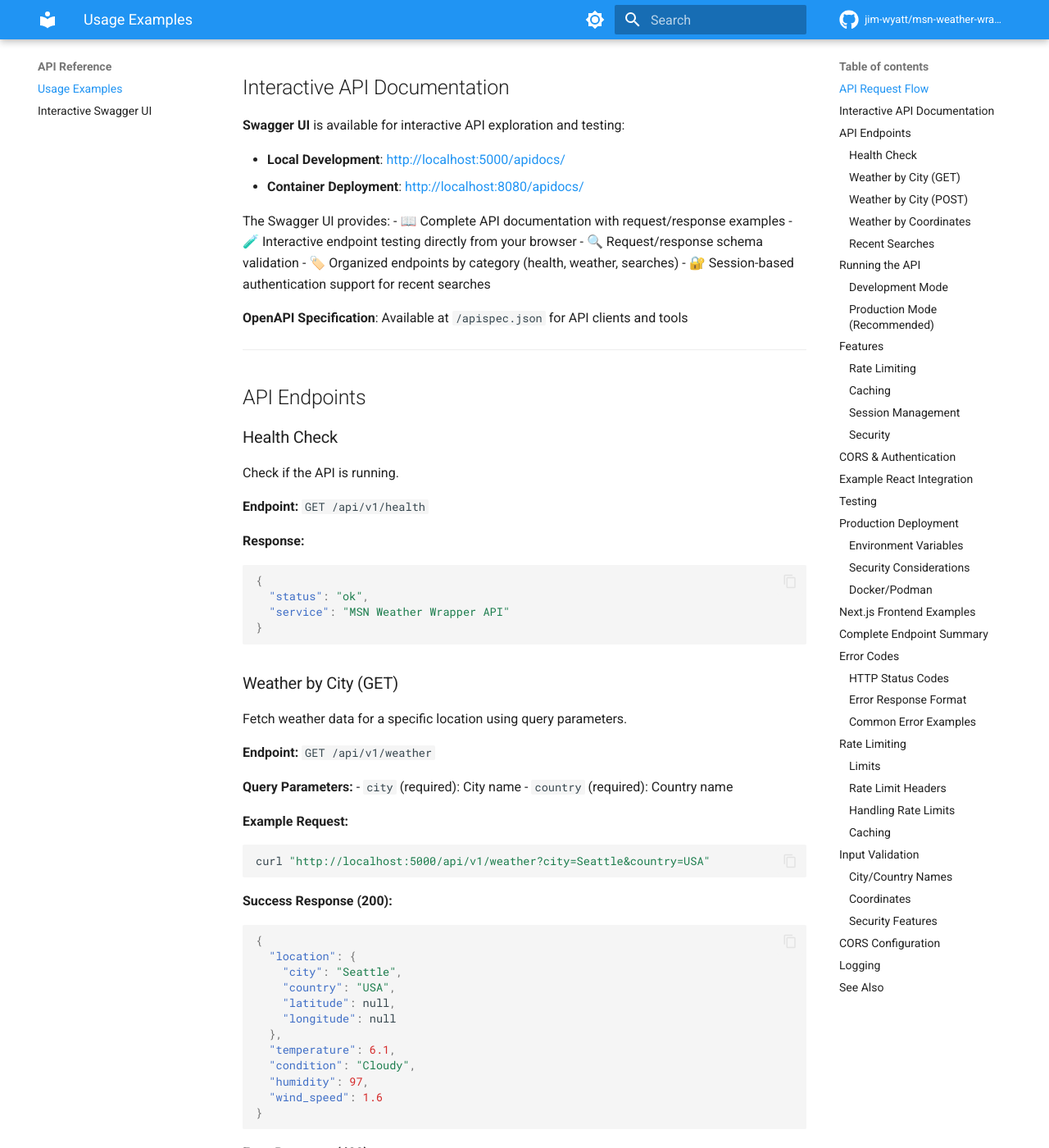
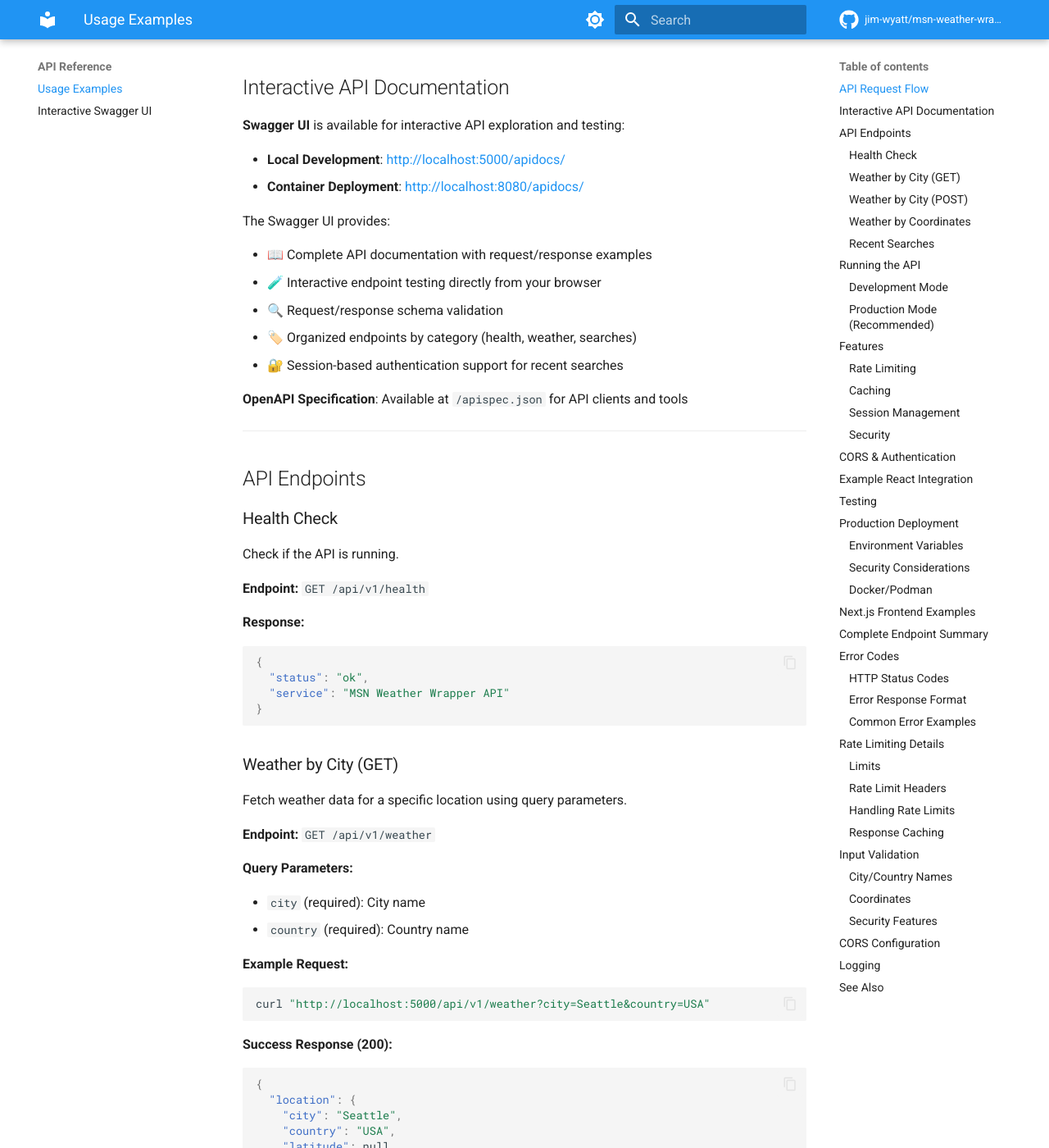
Before and after one commit to jim-wyatt/msn-weather-wrapper, an MkDocs documentation site: the page built from docs/API.md, in a window 1280 px wide and 1400 px high, scrolled down 885 px. Shown: the whole window at 82% size. Built offline with MkDocs 1.6.1 and Material for MkDocs 9.7.7, drawn with Linux system fonts in a browser that asks for light colours; comment, search, counter and statistics services are not loaded; the version menu is left out; some of the changed text lies outside the part shown.

````diff
--- a/docs/API.md
+++ b/docs/API.md
@@ -43,6 +43,7 @@ sequenceDiagram
 
     deactivate API
     Response-->>Client: JSON response
+
 ```
 
 ## Interactive API Documentation
@@ -53,6 +54,7 @@ sequenceDiagram
 - **Container Deployment**: [http://localhost:8080/apidocs/](http://localhost:8080/apidocs/)
 
 The Swagger UI provides:
+
 - 📖 Complete API documentation with request/response examples
 - 🧪 Interactive endpoint testing directly from your browser
 - 🔍 Request/response schema validation
@@ -72,11 +74,13 @@ Check if the API is running.
 **Endpoint:** `GET /api/v1/health`
 
 **Response:**
+
 ```json
 {
   "status": "ok",
   "service": "MSN Weather Wrapper API"
 }
+
 ```
 
 ### Weather by City (GET)
@@ -86,15 +90,19 @@ Fetch weather data for a specific location using query parameters.
 **Endpoint:** `GET /api/v1/weather`
 
 **Query Parameters:**
+
 - `city` (required): City name
 - `country` (required): Country name
 
 **Example Request:**
+
 ```bash
 curl "http://localhost:5000/api/v1/weather?city=Seattle&country=USA"
+
 ```
 
 **Success Response (200):**
+
 ```json
 {
   "location": {
@@ -108,14 +116,17 @@ curl "http://localhost:5000/api/v1/weather?city=Seattle&country=USA"
   "humidity": 97,
   "wind_speed": 1.6
 }
+
 ```
 
 **Error Response (400):**
+
 ```json
 {
   "error": "Missing required parameters",
   "message": "Both 'city' and 'country' parameters are required"
 }
+
 ```
 
 ### Weather by City (POST)
@@ -125,21 +136,26 @@ Fetch weather data for a specific location using JSON body.
 **Endpoint:** `POST /api/v1/weather`
 
 **Request Body:**
+
 ```json
 {
   "city": "London",
   "country": "UK"
 }
+
 ```
 
 **Example Request:**
+
 ```bash
 curl -X POST http://localhost:5000/api/v1/weather \
   -H "Content-Type: application/json" \
   -d '{"city": "London", "country": "UK"}'
+
 ```
 
 **Success Response (200):**
+
 ```json
 {
   "location": {
@@ -153,22 +169,27 @@ curl -X POST http://localhost:5000/api/v1/weather \
   "humidity": 83,
   "wind_speed": 9.7
 }
+
 ```
 
 **Error Response (400):**
+
 ```json
 {
   "error": "Missing required fields",
   "message": "Both 'city' and 'country' fields are required"
 }
+
 ```
 
 **Error Response (500):**
+
 ```json
 {
   "error": "Failed to fetch weather data",
   "message": "Error details here"
 }
+
 ```
 
 ### Weather by Coordinates
@@ -178,15 +199,19 @@ Fetch weather data using geographic coordinates with reverse geocoding.
 **Endpoint:** `GET /api/v1/weather/coordinates`
 
 **Query Parameters:**
+
 - `lat` (required): Latitude (-90 to 90)
 - `lon` (required): Longitude (-180 to 180)
 
 **Example Request:**
+
 ```bash
 curl "http://localhost:5000/api/v1/weather/coordinates?lat=47.6062&lon=-122.3321"
+
 ```
 
 **Success Response (200):**
+
 ```json
 {
   "location": {
@@ -200,26 +225,32 @@ curl "http://localhost:5000/api/v1/weather/coordinates?lat=47.6062&lon=-122.3321
   "humidity": 65,
   "wind_speed": 12.5
 }
+
 ```
 
 **Error Response (400):**
+
 ```json
 {
   "error": "Invalid coordinates",
   "message": "Latitude must be between -90 and 90"
 }
+
 ```
 
 **Python Example:**
+
 ```python
 from msn_weather_wrapper import WeatherClient
 
 client = WeatherClient()
 weather = client.get_weather_by_coordinates(47.6062, -122.3321)
 print(f"Weather in {weather.location.city}: {weather.temperature}°C")
+
 ```
 
 **Frontend Example:**
+
 ```javascript
 // Get user's location and fetch weather
 navigator.geolocation.getCurrentPosition(async (position) => {
@@ -230,6 +261,7 @@ navigator.geolocation.getCurrentPosition(async (position) => {
   const weather = await response.json();
   console.log(weather);
 });
+
 ```
 
 ### Recent Searches
@@ -241,6 +273,7 @@ Manage recent search history (session-based, max 10 searches).
 **Endpoint:** `GET /api/v1/recent-searches`
 
 **Response:**
+
 ```json
 {
   "recent_searches": [
@@ -249,6 +282,7 @@ Manage recent search history (session-based, max 10 searches).
     {"city": "Tokyo", "country": "Japan"}
   ]
 }
+
 ```
 
 #### Clear Recent Searches
@@ -256,19 +290,25 @@ Manage recent search history (session-based, max 10 searches).
 **Endpoint:** `DELETE /api/v1/recent-searches`
 
 **Response:**
+
 ```json
 {
   "message": "Recent searches cleared"
 }
+
 ```
 
 **Example:**
+
 ```bash
 # Get recent searches
+
 curl http://localhost:5000/api/v1/recent-searches
 
 # Clear recent searches
+
 curl -X DELETE http://localhost:5000/api/v1/recent-searches
+
 ```
 
 ## Running the API
@@ -277,6 +317,7 @@ curl -X DELETE http://localhost:5000/api/v1/recent-searches
 
 ```bash
 python api.py
+
 ```
 
 The API will be available at `http://localhost:5000`
@@ -287,10 +328,13 @@ The project includes Gunicorn 23.0+ as a production WSGI server. Use it for prod
 
 ```bash
 # Gunicorn is already included in dependencies
+
 gunicorn -k uvicorn.workers.UvicornWorker --bind 0.0.0.0:5000 --workers 4 --timeout 120 api:app
+
 ```
 
 **Configuration:**
+
 - `--workers 4`: Runs 4 worker processes for concurrent request handling
 - `--timeout 120`: Sets 120-second timeout for slow weather API responses
 - `--bind 0.0.0.0:5000`: Binds to all interfaces on port 5000
@@ -301,21 +345,25 @@ The Podman container automatically uses Gunicorn with these production settings.
 ## Features
 
 ### Rate Limiting
+
 - **Weather endpoints**: 30 requests per minute per IP
 - **Global limit**: 200 requests per hour total
 - Protection against DoS attacks
 
 ### Caching
+
 - Weather data cached for 5 minutes
 - Significantly faster repeated requests
 - Automatic cache invalidation
 
 ### Session Management
+
 - Recent searches stored per session
 - Session-based (cookies)
 - For production with multiple instances, consider Redis
 
 ### Security
+
 - Comprehensive input validation
 - Protection against SQL injection, XSS, path traversal, command injection
 - Rate limiting enabled
@@ -348,6 +396,7 @@ getWeather('Seattle', 'USA')
     console.log(`Condition: ${data.condition}`);
   })
   .catch(error => console.error(error));
+
 ```
 
 Or using POST:
@@ -369,9 +418,11 @@ async function getWeather(city: string, country: string) {
 
   return await response.json();
 }
+
 ```
 
 **Using Geolocation:**
+
 ```typescript
 async function getWeatherByLocation() {
   return new Promise((resolve, reject) => {
@@ -389,6 +440,7 @@ async function getWeatherByLocation() {
     );
   });
 }
+
 ```
 
 ## Testing
@@ -397,16 +449,21 @@ Run the API tests:
 
 ```bash
 # All tests
+
 pytest
 
 # API tests only
+
 pytest tests/test_api.py -v
 
 # Integration tests (requires running API)
+
 pytest tests/test_integration.py -v
 
 # Security tests
+
 pytest tests/test_security.py -v
+
 ```
 
 ## Production Deployment
@@ -415,11 +472,14 @@ pytest tests/test_security.py -v
 
 ```bash
 # Session secret (required for production)
+
 export APP_SECRET_KEY='your-secret-key-here'
 
 # API configuration
+
 export APP_ENV=production
 export APP_DEBUG=0
+
 ```
 
 ### Security Considerations
@@ -434,16 +494,20 @@ export APP_DEBUG=0
 
 ```bash
 # Build and run
+
 podman build -t msn-weather-wrapper .
 podman run -p 8080:80 -e APP_SECRET_KEY='secret' msn-weather-wrapper
 
 # Using compose
+
 podman-compose up -d
+
 ```
 
 ## Next.js Frontend Examples
 
 The frontend application in `frontend/app/` provides a complete example of API integration using Next.js and TypeScript. See `frontend/app/page.tsx` and `frontend/app/components/` for reference implementations featuring:
+
 - Loading states and error handling
 - Input validation and URL encoding
 - Clean UI with weather display
@@ -451,7 +515,7 @@ The frontend application in `frontend/app/` provides a complete example of API i
 ## Complete Endpoint Summary
 
 | Method | Endpoint | Description | Version |
-|--------|----------|-------------|---------|
+| -------- | ---------- | ------------- | --------- |
 | GET | `/api/v1/health` | Basic health check | v1 |
 | GET | `/api/v1/health/live` | Liveness probe | v1 |
 | GET | `/api/v1/health/ready` | Readiness probe | v1 |
@@ -468,7 +532,7 @@ The API uses standard HTTP status codes and returns consistent error response fo
 ### HTTP Status Codes
 
 | Code | Status | Description |
-|------|--------|-------------|
+| ------ | -------- | ------------- |
 | 200 | OK | Request successful |
 | 400 | Bad Request | Invalid or missing parameters |
 | 404 | Not Found | Endpoint not found |
@@ -485,51 +549,62 @@ All errors follow this JSON structure:
   "error": "Short error category",
   "message": "Detailed explanation of the error"
 }
+
 ```
 
 ### Common Error Examples
 
 **Missing Parameters (400):**
+
 ```json
 {
   "error": "Missing required parameters",
   "message": "Both 'city' and 'country' parameters are required"
 }
+
 ```
 
 **Invalid Input (400):**
+
 ```json
 {
   "error": "city contains invalid characters",
   "message": "Only letters, spaces, hyphens, and Unicode characters are allowed"
 }
+
 ```
 
 **Rate Limit Exceeded (429):**
+
 ```json
 {
   "error": "Rate limit exceeded",
   "message": "Too many requests. Please try again later."
 }
+
 ```
 
 **Geocoding Failed (400):**
+
 ```json
 {
   "error": "Geocoding failed",
   "message": "Could not find location for coordinates"
 }
+
 ```
 
 **Server Error (500):**
+
 ```json
 {
   "error": "Failed to fetch weather data",
   "message": "Connection timeout to weather service"
 }
+
 ```
 
-## Rate Limiting
+## Rate Limiting Details
 
 The API implements rate limiting to prevent abuse and ensure fair usage:
 
@@ -545,9 +620,10 @@ Check remaining quota using response headers:
 
 ```bash
 curl -i "http://localhost:5000/api/v1/weather?city=Seattle&country=USA"
+
 ```
 
-```
+```http
 HTTP/1.1 200 OK
 X-RateLimit-Limit: 30
 X-RateLimit-Remaining: 29
@@ -589,9 +665,10 @@ def get_weather_with_retry(city, country, max_retries=3):
         response.raise_for_status()
 
     raise Exception("Max retries exceeded")
+
 ```
 
-### Caching
+### Response Caching
 
 The API caches responses for 5 minutes to improve performance:
 
@@ -601,6 +678,7 @@ The API caches responses for 5 minutes to improve performance:
 - **Cache Miss**: Fetches fresh data from MSN Weather
 
 **Benefits:**
+
 - Reduces load on MSN Weather
 - Faster responses for repeated requests
 - Lower rate limit consumption
@@ -640,14 +718,17 @@ Cross-Origin Resource Sharing (CORS) is enabled for web applications with full s
 
 ```python
 # CORS Headers (automatically added)
+
 Access-Control-Allow-Origin: <requesting-origin>
 Access-Control-Allow-Methods: GET, POST, DELETE, OPTIONS
 Access-Control-Allow-Headers: Content-Type, Authorization
 Access-Control-Allow-Credentials: true
 Access-Control-Max-Age: 3600
+
 ```
 
 **Key Features:**
+
 - ✅ Dynamic origin handling (no wildcards in production)
 - ✅ Credentials support for session-based authentication
 - ✅ Preflight request (OPTIONS) handling
@@ -657,13 +738,17 @@ Access-Control-Max-Age: 3600
 
 ```bash
 # Restrict to specific origin (recommended for production)
+
 CORS_ORIGINS=https://yourapp.com
 
 # Allow multiple origins
+
 CORS_ORIGINS=https://app1.com,https://app2.com
 
 # Allow all origins (default for development, less secure)
+
 CORS_ORIGINS=*
+
 ```
 
 **Production Deployment:** When using the containerized deployment, Nginx automatically handles CORS headers at the proxy level while preserving the FastAPI app's CORS configuration for API-level control.
@@ -683,9 +768,11 @@ Structured JSON logging with request tracking:
   "country": "USA",
   "duration_ms": 245
 }
+
 ```
 
 **Log Levels:**
+
 - `INFO`: Normal requests
 - `WARNING`: Rate limits, validation errors
 - `ERROR`: Server errors, exceptions
@@ -694,10 +781,13 @@ Structured JSON logging with request tracking:
 
 ```bash
 # Set log level
+
 export LOG_LEVEL=INFO  # DEBUG, INFO, WARNING, ERROR
 
 # Enable/disable logging
+
 export ENABLE_LOGGING=true
+
 ```
 
 ## See Also
````
